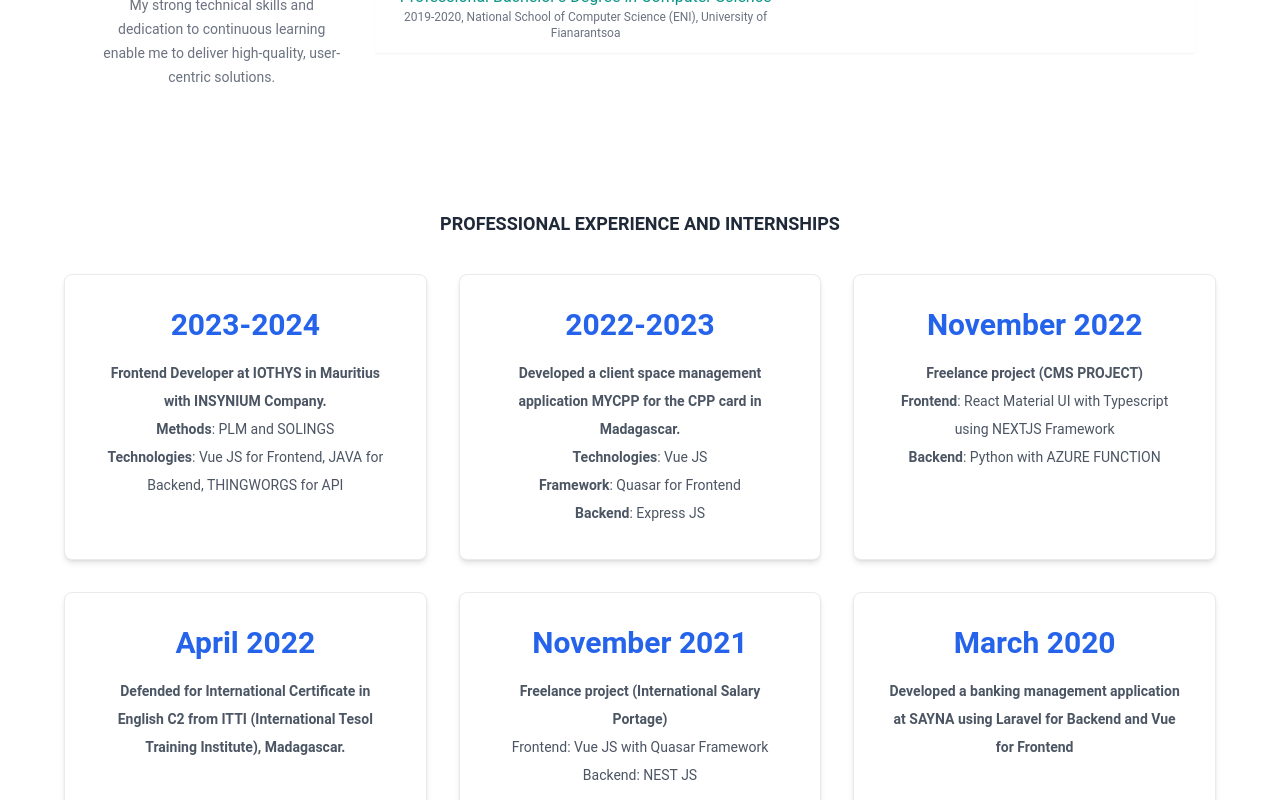
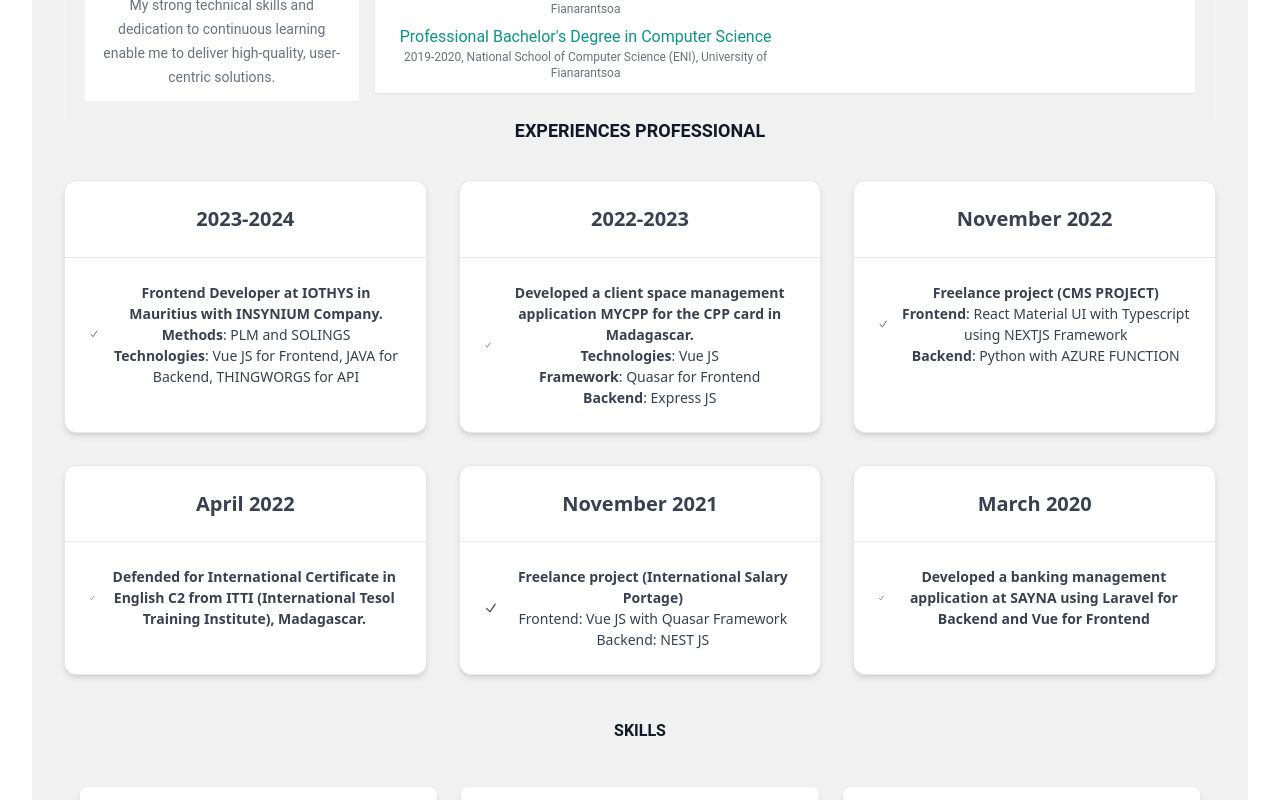
Before and after one commit to RABESANDRATANAJeanHubert/my-profile, a Vue app: page / in a window 1280 px wide. Shown: the part 680-1480 px from the top of the page. Built offline with nearby package versions, Linux system fonts and the light colour scheme.

Commit message:
fix some file data

```diff
--- a/src/App.vue
+++ b/src/App.vue
@@ -1,5 +1,5 @@
 <template>
-  <div>
+  <div class="background">
      <Layout/>
     </div>
   </template>
@@ -9,16 +9,7 @@ import Layout from './Layouts/Layout.vue'
 </script>
 
 <style scoped>
-.logo {
-  height: 6em;
-  padding: 1.5em;
-  will-change: filter;
-  transition: filter 300ms;
-}
-.logo:hover {
-  filter: drop-shadow(0 0 2em #646cffaa);
-}
-.logo.vue:hover {
-  filter: drop-shadow(0 0 2em #42b883aa);
+.background {
+  background-color: rgb(241, 241, 241);
 }
 </style>
--- a/src/Layouts/Layout.vue
+++ b/src/Layouts/Layout.vue
@@ -26,26 +26,24 @@ import About from '../components/About.vue';
 import Projects from '../components/Projects.vue';
 import Skills from '../components/Skills.vue';
 
-const activeSection = ref('');
+const activeSection = ref('')
 
 onMounted(() => {
-  checkActiveSection();
-
+  checkActiveSection()
   window.addEventListener('scroll', checkActiveSection);
 });
 
 const checkActiveSection = () => {
-  const sections = document.querySelectorAll('.section');
+  const sections = document.querySelectorAll('.section')
   sections.forEach(section => {
-    const sectionTop = section.offsetTop - 100; // Adjust offset as needed
-    const sectionId = section.getAttribute('id');
+    const sectionTop = section.offsetTop - 100
+    const sectionId = section.getAttribute('id')
     const scrollPosition = window.scrollY;
-
     if (scrollPosition >= sectionTop) {
       activeSection.value = sectionId;
     }
-  });
-};
+  })
+}
 </script>
 
 <style>
@@ -64,6 +62,6 @@ main {
 }
 
 #header-navigation a.active {
-  color: #581ff8; /* Adjust color as needed */
+  color: var(--header-navigation-color);
 }
 </style>
--- a/src/components/About.vue
+++ b/src/components/About.vue
@@ -1,8 +1,6 @@
 <template>
   <section id="about">
     <div class="container mx-auto text-center">
-
-
 <div class="bg-white-100 border-t border-b border-blue-500 text-black-700 px-4 py-3" role="alert">
   <div class="group relative -ml-4 flex scroll-mt-40 items-center pl-4">
       <div class="group relative -ml-4 flex scroll-mt-40 items-center pl-4">
@@ -16,9 +14,7 @@
 </p>
     </div>
 </div>
-
   </section>
-
 </template>
 
 <script setup>
--- a/src/components/Contact.vue
+++ b/src/components/Contact.vue
@@ -1,7 +1,7 @@
 <template>
 <div>
 
-    <div class="container mx-auto my-5 p-5 custom-contact">
+    <div class="container mx-auto  p-5 custom-contact">
         <div class="md:flex no-wrap md:-mx-2 ">
             <!-- Left Side -->
             <div class="w-full md:w-3/12 md:mx-2">
@@ -75,7 +75,7 @@
                         Full Information</button>
                 </div>
                 <!-- End of about section -->
-                <div class="my-4"></div>
+                <div class="my-14"></div>
                 <!-- Experience and education -->
                 <div class="bg-white p-3 shadow-sm rounded-sm">
 
@@ -117,6 +117,7 @@
 <script setup>
 </script>
 <style scoped>
+
 .custom-contact{
   font-family: var(--font-family);
   font-size: var(font-size);
--- a/src/components/DialogSkills.vue
+++ b/src/components/DialogSkills.vue
@@ -3,7 +3,7 @@
       v-show="showDialog"
       :class="[
         'fixed inset-0 z-[50] grid h-screen w-screen place-items-center transition-all duration-300',
-        showDialog ? 'opacity-100 scale-100' : 'opacity-0 scale-90'
+        isShowDialog
       ]"
     >
       <div class="relative m-4 w-3/4 min-w-[75%] max-w-[75%] rounded-lg bg-white shadow-2xl">
@@ -115,11 +115,8 @@ const props = defineProps({
 })
 
 const emit = defineEmits([event.closeDialog])
-
-const closeDialog = () => {
-  emit(event.closeDialog)
-}
-
+const closeDialog = () => { emit(event.closeDialog) }
+const isShowDialog = computed(() => props.showDialog ? 'opacity-100 scale-100' : 'opacity-0 scale-90')
 const backgroundStyle = computed(() => ({
   backgroundImage: `url(${props.selectedSkill.image})`,
   backgroundSize: 'cover'
--- a/src/components/Header.vue
+++ b/src/components/Header.vue
@@ -80,7 +80,7 @@ const scrollToElement = (target, delay) => {
   background-color: var(--link-background-color);
   text-decoration: none;
   animation: hoverAnimation 0.3s forwards;
-  border: 1px solid rgb(55, 55, 209) var(--link-border);
+  border: var(--link-border);
 }
 
 @keyframes hoverAnimation {
--- a/src/components/HelloWorld.vue
+++ /dev/null
@@ -1,43 +0,0 @@
-<script setup>
-import { ref } from 'vue'
-
-defineProps({
-  msg: String,
-})
-
-const count = ref(0)
-</script>
-
-<template>
-  <h1>{{ msg }}</h1>
-
-  <div class="card">
-    <button type="button" @click="count++">count is {{ count }}</button>
-    <p>
-      Edit
-      <code>components/HelloWorld.vue</code> to test HMR
-    </p>
-  </div>
-
-  <p>
-    Check out
-    <a href="https://vuejs.org/guide/quick-start.html#local" target="_blank"
-      >create-vue</a
-    >, the official Vue + Vite starter
-  </p>
-  <p>
-    Learn more about IDE Support for Vue in the
-    <a
-      href="https://vuejs.org/guide/scaling-up/tooling.html#ide-support"
-      target="_blank"
-      >Vue Docs Scaling up Guide</a
-    >.
-  </p>
-  <p class="read-the-docs">Click on the Vite and Vue logos to learn more</p>
-</template>
-
-<style scoped>
-.read-the-docs {
-  color: #888;
-}
-</style>
--- a/src/components/Projects.vue
+++ b/src/components/Projects.vue
@@ -1,11 +1,43 @@
 <template>
-    <section id="projects" class="py-16 bg-white">
-      <div class="container mx-auto text-center">
-        <h2 class="text-3xl font-bold mb-8 text-gray-800 custom-experiance">PROFESSIONAL EXPERIENCE AND INTERNSHIPS</h2>
-        <div class="grid grid-cols-1 sm:grid-cols-2 md:grid-cols-3 gap-8">
-          <div v-for="(project, index) in experiences" :key="index" class="bg-white  p-8 rounded-lg shadow-md custom transform transition duration-300 hover:scale-105">
-            <h3 class="text-3xl font-semibold mb-4 text-blue-600 text-name">{{ project.name }}</h3>
-            <p class="text-lg text-gray-600 description" v-html="project.description"></p>
+  <section>
+    <h1 class="font-bold text-3xl md:text-4xl lg:text-5xl font-heading text-gray-900 custom-text">
+      EXPERIENCES PROFESSIONAL
+    </h1>
+    <div class="mt-10">
+      <div class="grid gap-8 md:grid-cols-2 lg:grid-cols-3">
+        <div
+          v-for="(project, index) in experiences"
+          :key="index"
+          class="relative flex flex-col bg-clip-border rounded-xl bg-white text-gray-700 shadow-md border border-blue-gray-100 custom-card"
+        >
+          <div class="relative bg-clip-border mt-4 mx-4 rounded-xl overflow-hidden bg-transparent text-gray-700 shadow-none !m-0 p-6">
+            <h5 class="block antialiased tracking-normal font-sans text-xl font-semibold leading-snug text-blue-gray-900 capitalize">{{ project.name }}</h5>
+          </div>
+          <div class="p-6 border-t border-blue-gray-50">
+            <ul class="flex flex-col gap-3">
+              <li class="flex items-center gap-3 text-gray-700">
+                <svg
+                  xmlns="http://www.w3.org/2000/svg"
+                  fill="none"
+                  viewBox="0 0 24 24"
+                  stroke-width="2"
+                  stroke="currentColor"
+                  aria-hidden="true"
+                  class="h-4 w-4 text-blue-gray-900"
+                >
+                  <path
+                    stroke-linecap="round"
+                    stroke-linejoin="round"
+                    d="M4.5 12.75l6 6 9-13.5"
+                  ></path>
+                </svg>
+                <p
+                  class="block antialiased font-sans text-sm leading-normal font-normal text-inherit"
+                  v-html="project.description"
+                ></p>
+              </li>
+            </ul>
+          </div>
         </div>
       </div>
     </div>
@@ -13,23 +45,28 @@
 </template>
 
 <script setup>
-import {experiences} from '../models'
+import { experiences } from '../models';
 </script>
 
-
 <style scoped>
-  #projects{
+#projects {
   font-family: var(--font-family);
 }
-  .custom{
+.custom {
   border: 0.02px solid rgb(236, 233, 233);
 }
-  .custom-experiance{
+.custom-text {
   font-family: var(--font-family);
   font-size: 18px;
 }
-  .description{
+.description {
   font-family: var(--font-family);
   font-size: var(--font-size);
 }
+.custom-card {
+  transition: transform 0.3s ease-in-out;
+}
+.custom-card:hover {
+  transform: translate(10px, 10px);
+}
 </style>
--- a/src/components/Skills.vue
+++ b/src/components/Skills.vue
@@ -21,7 +21,7 @@
           <div class="text-center">
             <p class="text-xl text-gray-700 font-bold mb-2 custom-name">{{ skill.name }}</p>
             <p class="text-base text-gray-400 font-normal custom-description" >   <button
-                class="block w-full text-blue-800 text-sm font-semibold rounded-lg focus:outline-none focus:shadow-outline  hover:shadow-xs p-3 my-4">Show
+                class="block w-full text-blue-800 text-sm font-semibold rounded-lg focus:outline-none focus:shadow-outline  hover:shadow-xs p-3 my-4">
                 Show more detail ...</button></p>
           </div>
           <transition name="fade">
--- a/src/style.css
+++ b/src/style.css
@@ -16,6 +16,7 @@
   --link-background-color: rgba(255, 255, 255, 0.1);
   --link-border: 1px solid rgb(55, 55, 209);
   --font-size: 14px;
+  --header-navigation-color: #581ff8;
 }
 
 a {
```
Lines whose indentation alone changed are shown as unchanged.
